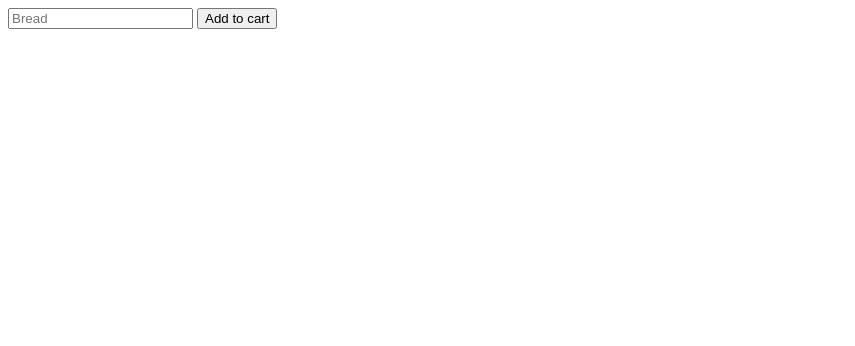
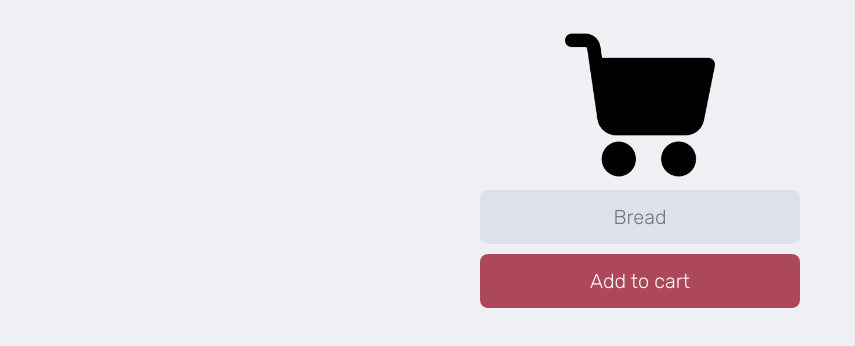
Before and after one commit to gdanielzd/shopApp, a plain HTML site: page index.html in a window 1280 px wide. Shown: the whole page, without its empty margins (0-855 px from the left). Drawn offline with Linux system fonts and the light colour scheme.

Commit message:
agregando aulgunas funciones y estilos

```diff
--- a/index.html
+++ b/index.html
@@ -4,11 +4,17 @@
     <meta charset="UTF-8">
     <meta name="viewport" content="width=device-width, initial-scale=1.0">
     <link rel="stylesheet" href="/stylesheet/style.css">
+    <link rel="preconnect" href="https://fonts.googleapis.com">
+    <link rel="preconnect" href="https://fonts.gstatic.com" crossorigin>
+    <link rel="stylesheet" href="https://fonts.googleapis.com/css2?family=Rubik:wght@300&display=swap">
     <title>Ass to Cart</title>
 </head>
 <body>
-    <input type="text" id="input-field" placeholder="Bread">
-    <button id="add-button">Add to cart</button>
+    <div class="container">
+        <img src="assets/cart.png" alt="cat-in-cart-shoping">
+        <input type="text" id="input-field" placeholder="Bread">
+        <button id="add-button">Add to cart</button>
+    </div>
     <script src="/scripts/main.js"></script>
 </body>
 </html>
--- a/scripts/main.js
+++ b/scripts/main.js
@@ -0,0 +1,8 @@
+const inputFielEl = document.getElementById("input-field")
+const addButtonEl = document.getElementById("add-button")
+
+addButtonEl.addEventListener("click", function() {
+    let inputValue = inputFielEl.value
+
+    console.log(inputValue)
+})
--- a/stylesheet/style.css
+++ b/stylesheet/style.css
@@ -0,0 +1,41 @@
+html, body{
+    margin: 0;
+    padding: 0;
+    font-family: 'Rubik', sans-serif;
+    background-color: #eef0f4;
+}
+
+.container{
+    display: flex;
+    flex-direction: column;
+    max-width: 320px;
+    margin: 30px auto;
+}
+
+img{
+    width: 150px;
+    margin: 0 auto;
+}
+
+input{
+    color: #432000;
+    background-color: #dce1eb;
+    border: 0;
+    padding: 15px;
+    border-radius: 8px;
+    font-size: 20px;
+    text-align: center;
+    font-family: 'Rubik', sans-serif;
+    margin: 10px 0;
+}
+
+button{
+    color: #fdfdfd;
+    background-color: #ac485a;
+    border: 0;
+    padding: 15px;
+    border-radius: 8px;
+    font-size: 20px;
+    text-align: center;
+    font-family: 'Rubik', sans-serif;
+}
```
Also changed, not shown: assets/cart.png (added).
